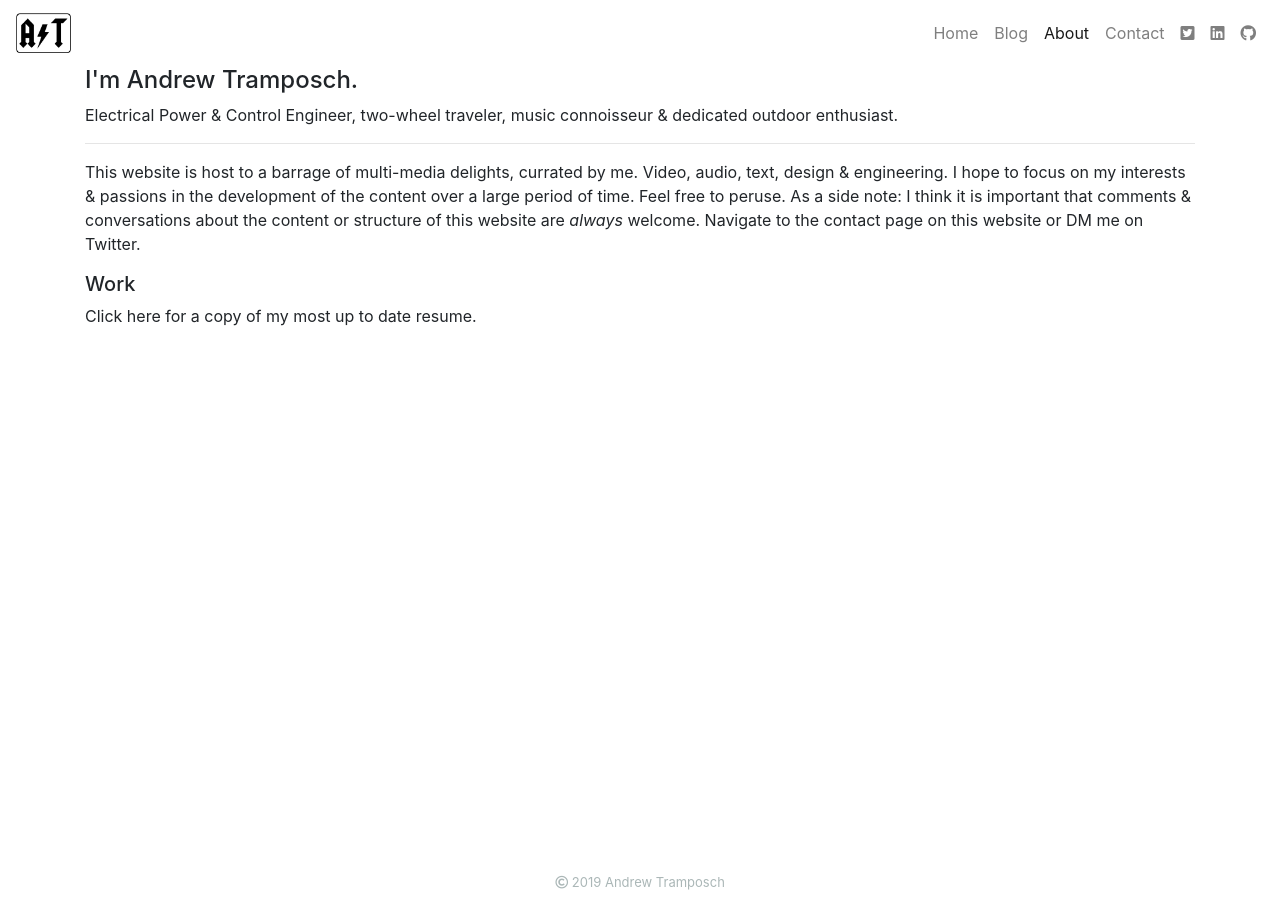
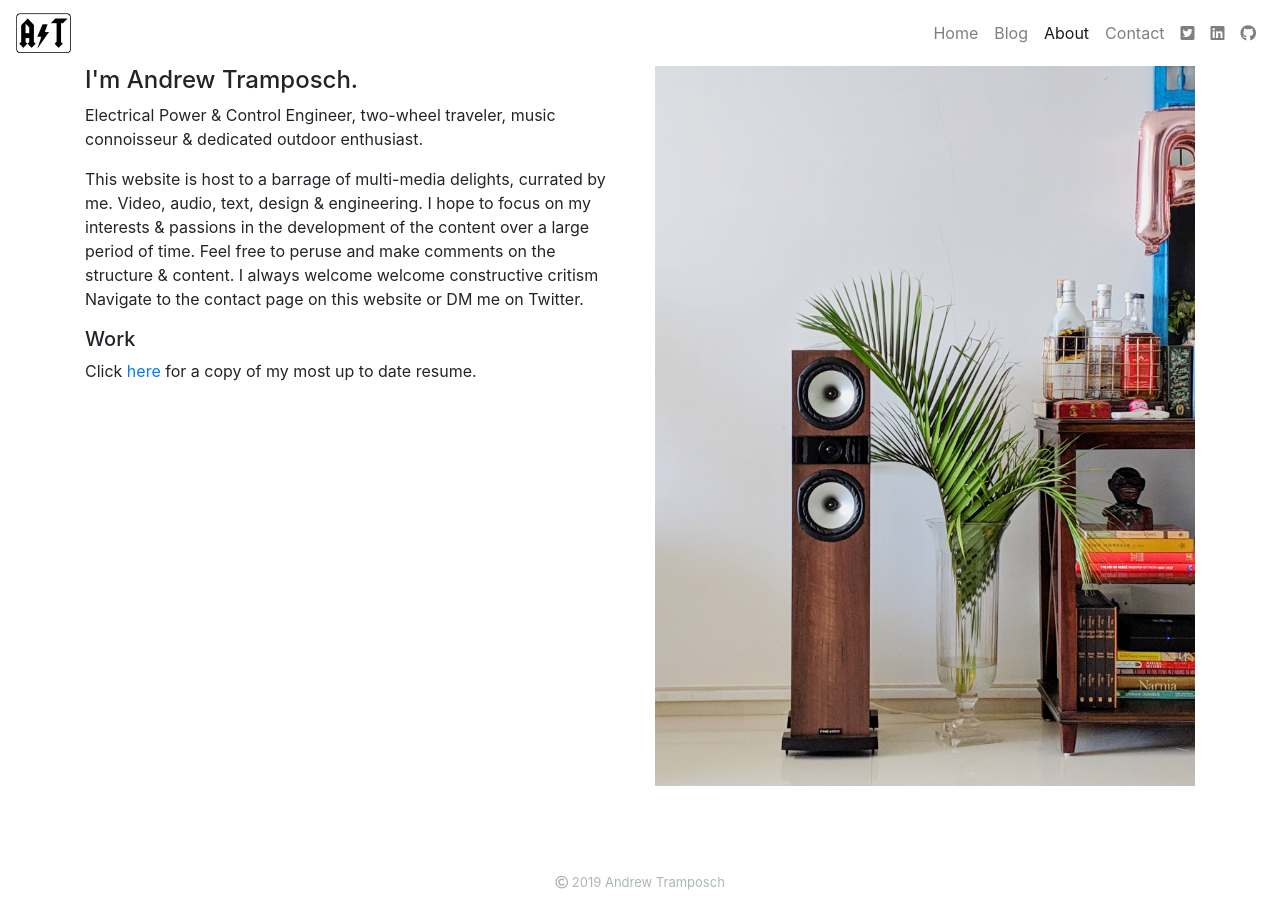
Before and after one commit to atramposch/website, a Jekyll site: the page built from about/index.html, in a window 1280 px wide. Built offline with Jekyll 4.4.1, drawn with Linux system fonts in a browser that asks for light colours; a script that is not in the unit is left out.

Commit message:
fixed issues on about page, added col & row

```diff
--- a/about/index.html
+++ b/about/index.html
@@ -3,18 +3,24 @@ layout: default
 title: Andrew Tramposch | About
 nav: About
 ---
+	<div class="row">
+		<div class="col-md">
 			<h4>I'm Andrew Tramposch.</h4>
+
 			<p>Electrical Power & Control Engineer, two-wheel traveler, music connoisseur & dedicated outdoor enthusiast.</p>
-
-	<hr>
 
 			<p>
 				This website is host to a barrage of multi-media delights, currated by me. Video, audio, text, design & engineering. I hope to focus on my interests
-		& passions in the development of the content over a large period of time. Feel free to peruse. As a side note: I think it is important that comments
-		& conversations about the content or structure of this website are <em>always</em> welcome. Navigate to the contact page on this website or DM me on Twitter.
+				& passions in the development of the content over a large period of time. Feel free to peruse and make comments on the structure & content. I always welcome
+				welcome constructive critism Navigate to the contact page on this website or DM me on Twitter.
 			</p>
 
 			<h5>Work</h5>
 			<p>
-		Click <a href=""></a>here for a copy of my most up to date resume.
+				Click <a href="Resume_v4.1.pdf" class="">here</a> for a copy of my most up to date resume.
 			</p>
+		</div>
+		<div class="col-md">
+			<img src="right.jpg" class="img-fluid"></img>
+		</div>
+	</div>
--- a/blog/index.html
+++ b/blog/index.html
@@ -5,7 +5,7 @@ nav: Blog
 ---
 <ul class="list-group">
 		{% for post in site.posts %}
-			<a href="{{ post.url }}" class="list-group-item list-group-item-action flex-column align-items-start">
+			<a href="{{ post.url }}" class="list-group-item list-group-item-action flex-column align-items-start shadow-sm">
 				<div class="d-flex w-100 justify-content-between">
 					<h5 class="mb-0 text-primary">{{ post.title }}
 					{% assign today_date = 'now' | date: '%s' %}
```
Also changed, not shown: about/right.jpg (added), 2 other files. Lines whose indentation alone changed are shown as unchanged.
